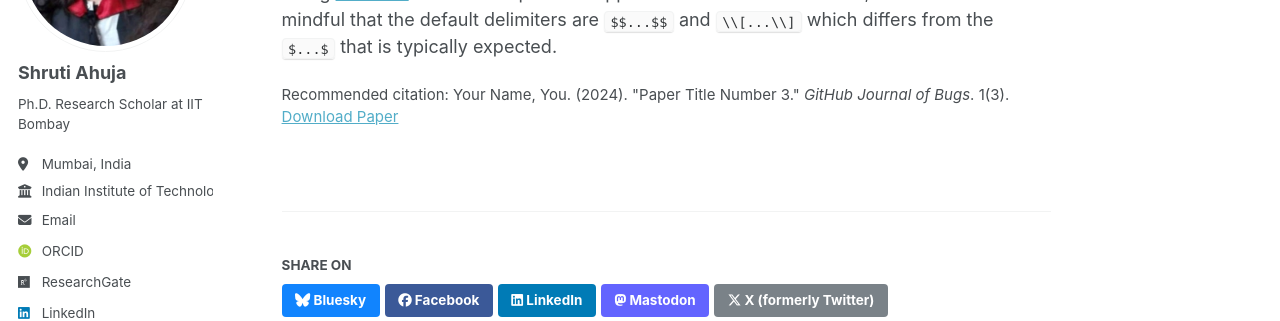
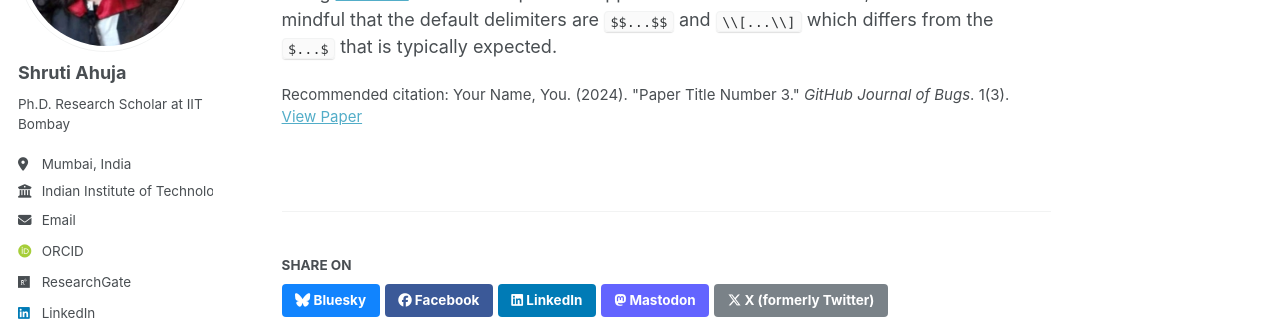
Before and after one commit to shrutiahuja/shrutiahuja.github.io, a Jekyll site: the page built from _publications/2025-06-08-paper-title-number-5.md, in a window 1280 px wide and 1035 px high. Shown: the part 222-543 px from the top of the window. Built offline with Jekyll 4.4.1, drawn with Linux system fonts in a browser that asks for light colours; some web fonts are replaced; a script that is not in the unit is left out.

Commit message:
Update single.html

```diff
--- a/_layouts/single.html
+++ b/_layouts/single.html
@@ -54,7 +54,7 @@ layout: default
         {% elsif page.citation and page.paperurl and page.bibtexurl %}
           <p style="font-size: smaller">Recommended citation: {{ page.citation }}<br /><a href="{{ page.paperurl }}">View Paper</a> | <a href="{{ page.bibtexurl }}">Download Bibtex</a></p>
         {% elsif page.citation and page.paperurl %}
-          <p style="font-size: smaller">Recommended citation: {{ page.citation }}<br /><a href="{{ page.paperurl }}">Download Paper</a></p>
+          <p style="font-size: smaller">Recommended citation: {{ page.citation }}<br /><a href="{{ page.paperurl }}">View Paper</a></p>
         {% elsif page.citation and page.slidesurl and page.bibtexurl %}
           <p style="font-size: smaller">Recommended citation: {{ page.citation }}<br /><a href="{{ page.slidesurl }}">Download Slides</a> | <a href="{{ page.bibtexurl }}">Download Bibtex</a></p>
         {% elsif page.citation and page.slidesurl %}
```
